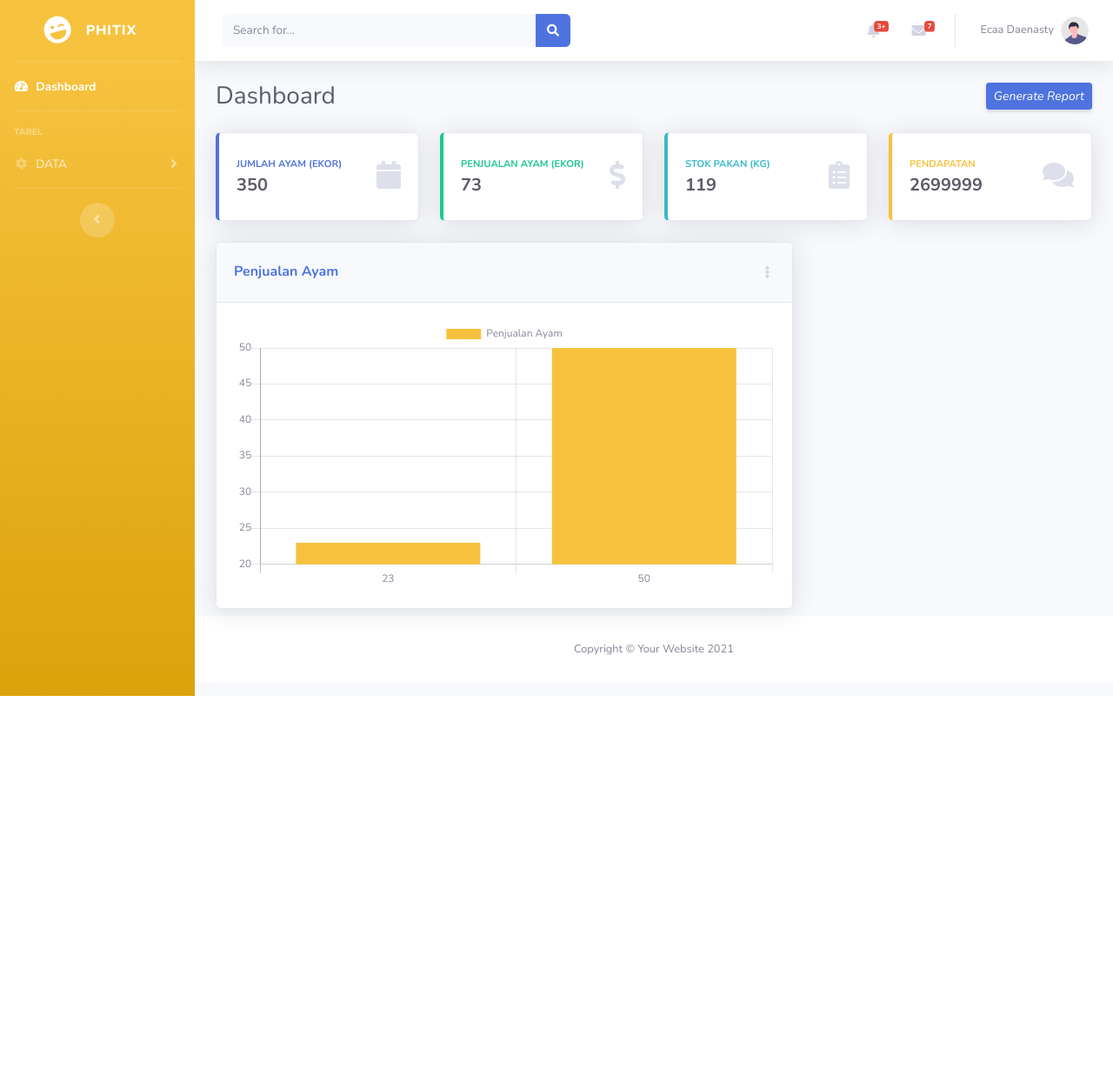
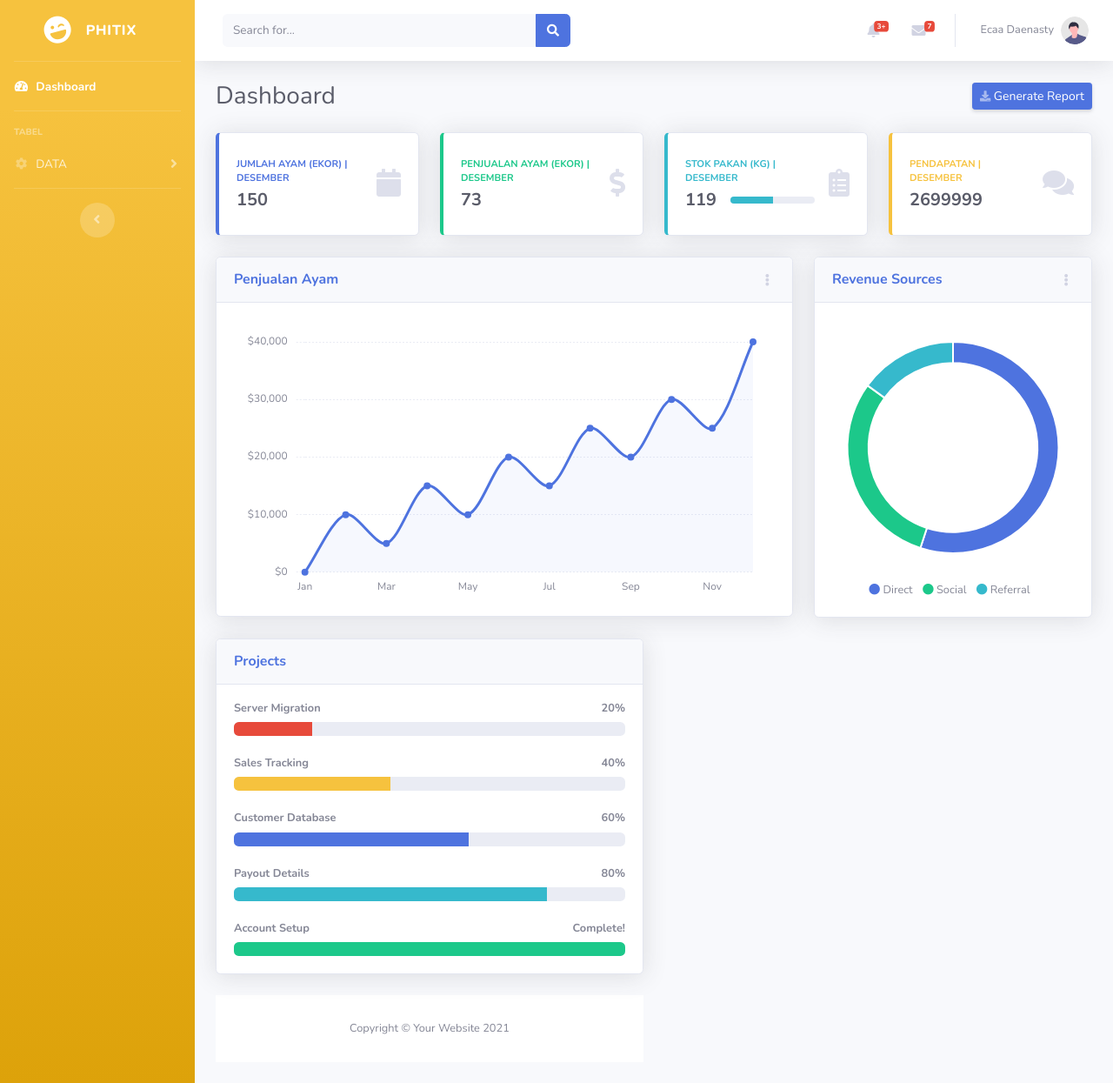
Before and after one commit to aishandavaniaa/phitix, a PHP site: page / in a window 1280 px wide. Shown: the whole page at 87% size. Before the commit the page ends 800 px from the top, so only its background shows below. Run offline with PHP 8.4, Linux system fonts and the light colour scheme; a user stored in the database is signed in; data comes from the database, SQL or seed files in the repository; some libraries are stand-ins or nearby versions.

Commit message:
Revert "dashboard"
This reverts commit efd4d23f0173a374bc3691f53490091bcda379f8.

```diff
--- a/index.php
+++ b/index.php
@@ -30,8 +30,6 @@
     <link
         href="https://fonts.googleapis.com/css?family=Nunito:200,200i,300,300i,400,400i,600,600i,700,700i,800,800i,900,900i"
         rel="stylesheet">
-        <script src="//code.jquery.com/jquery-1.9.1.js"></script>
-  <script src="//cdnjs.cloudflare.com/ajax/libs/Chart.js/2.4.0/Chart.min.js"></script>
 
     <!-- Custom styles for this template-->
     <link href="sb-admin-2.min.css" rel="stylesheet">
@@ -323,19 +321,8 @@
                     <!-- Page Heading -->
                     <div class="d-sm-flex align-items-center justify-content-between mb-4">
                         <h1 class="h3 mb-0 text-gray-800">Dashboard</h1>
-                        <a href="#" class="d-none d-sm-inline-block btn btn-sm btn-primary shadow-sm"
-                            class="fas fa-download fa-sm text-white-50" onclick="window.print()"><i>Generate Report</i></a>
-                                    <script>
-                                    document.getElementById("print-button").onclick = function() {
-                                        window.print(document.getElementById("print-area"));
-                                    };
-                                    </script>
-
-
-
-
-
-
+                        <a href="#" class="d-none d-sm-inline-block btn btn-sm btn-primary shadow-sm"><i
+                                class="fas fa-download fa-sm text-white-50"></i> Generate Report</a>
                     </div>
 
                     <!-- Content Row -->
@@ -343,29 +330,26 @@
 
                         <!-- Earnings (Monthly) Card Example -->
                         <?php
+                        $query = "SELECT * FROM data_ayam";
+                        $result = mysqli_query($koneksi, $query);
+                        $no = 1;
+                        if ($sesLvl == 1) {
+                        $dis = "";
+                        }else{
+                        $dis = "disabled";
+                        }
+                        while ($row = mysqli_fetch_array($result)) {
 
-
-
-
-                          $query = "SELECT  SUM(jumlah_masuk) from data_ayam";
-                          $result = mysqli_query($koneksi, $query);
-                          //display data on web page
-                          while($row = mysqli_fetch_array($result)){
-                              $jumlah_masuk = $row['SUM(jumlah_masuk)'];
-
-                          }
-
-                         //close the connection
-
-                      ?>
-
+                        $jumlah_masuk = $row['jumlah_masuk'];
+                        }
+                        ?>
                         <div class="col-xl-3 col-md-6 mb-4">
                             <div class="card border-left-primary shadow h-100 py-2">
                                 <div class="card-body">
                                     <div class="row no-gutters align-items-center">
                                         <div class="col mr-2">
                                             <div class="text-xs font-weight-bold text-primary text-uppercase mb-1">
-                                                Jumlah Ayam (ekor)</div>
+                                                Jumlah Ayam (ekor) | DESEMBER</div>
                                             <div class="h5 mb-0 font-weight-bold text-gray-800"><?php echo $jumlah_masuk; ?></div>
                                         </div>
                                         <div class="col-auto">
@@ -396,7 +380,7 @@
                                     <div class="row no-gutters align-items-center">
                                         <div class="col mr-2">
                                             <div class="text-xs font-weight-bold text-success text-uppercase mb-1">
-                                                Penjualan Ayam (ekor)</div>
+                                                Penjualan Ayam (ekor) | DESEMBER</div>
                                             <div class="h5 mb-0 font-weight-bold text-gray-800"><?php echo $laku_ayam; ?></div>
                                         </div>
                                         <div class="col-auto">
@@ -425,14 +409,18 @@
                                 <div class="card-body">
                                     <div class="row no-gutters align-items-center">
                                         <div class="col mr-2">
-                                            <div class="text-xs font-weight-bold text-info text-uppercase mb-1">Stok Pakan (kg)
+                                            <div class="text-xs font-weight-bold text-info text-uppercase mb-1">Stok Pakan (kg) | DESEMBER
                                             </div>
                                             <div class="row no-gutters align-items-center">
                                                 <div class="col-auto">
                                                     <div class="h5 mb-0 mr-3 font-weight-bold text-gray-800"><?php echo $pakan; ?></div>
                                                 </div>
                                                 <div class="col">
-
+                                                    <div class="progress progress-sm mr-2">
+                                                        <div class="progress-bar bg-info" role="progressbar"
+                                                            style="width: 50%" aria-valuenow="50" aria-valuemin="0"
+                                                            aria-valuemax="100"></div>
+                                                    </div>
                                                 </div>
                                             </div>
                                         </div>
@@ -467,7 +455,7 @@
                                     <div class="row no-gutters align-items-center">
                                         <div class="col mr-2">
                                             <div class="text-xs font-weight-bold text-warning text-uppercase mb-1">
-                                                Pendapatan </div>
+                                                Pendapatan | DESEMBER </div>
                                             <div class="h5 mb-0 font-weight-bold text-gray-800"><?php echo $total; ?></div>
                                         </div>
                                         <div class="col-auto">
@@ -485,59 +473,15 @@
 
                         <!-- Area Chart -->
                         <div class="col-xl-8 col-lg-7">
-                            <div class="card shadow mb-2">
+                            <div class="card shadow mb-4">
                                 <!-- Card Header - Dropdown -->
                                 <div
-                                    class="card-header py-4 d-flex flex-row align-items-center justify-content-between">
+                                    class="card-header py-3 d-flex flex-row align-items-center justify-content-between">
                                     <h6 class="m-0 font-weight-bold text-primary">Penjualan Ayam</h6>
                                     <div class="dropdown no-arrow">
                                         <a class="dropdown-toggle" href="#" role="button" id="dropdownMenuLink"
                                             data-toggle="dropdown" aria-haspopup="true" aria-expanded="false">
                                             <i class="fas fa-ellipsis-v fa-sm fa-fw text-gray-400"></i>
-                                            <script>
-	$(document).ready(function () {
-		showGraph();
-	});
-
-	function showGraph()
-
-{
-	{
-		$.post("bar_encode.php",
-			function (data)
-			{
-				console.log(data);
-				var id = [];
-				var jual = [];
-
-			for (var i in data) {
-				id.push(data[i].total_ayam);
-				jual.push(data[i].total_ayam);
-			}
-			var chartdata = {
-				labels: id,
-				datasets: [
-				{
-					label: 'Penjualan Ayam',
-					backgroundColor: '#f6c23e',
-					borderColor: '#46d5f1',
-					hoverBackgroundColor: '#CCCCCC',
-					hoverBorderColor: '#666666',
-					data: jual
-				}
-				]
-			};
-
-			var graphTarget = $("#graphCanvas");
-
-			var barGraph = new Chart(graphTarget, {
-				type: 'bar',
-				data: chartdata
-			});
-			});
-	}
-}
-</script>
                                         </a>
                                         <div class="dropdown-menu dropdown-menu-right shadow animated--fade-in"
                                             aria-labelledby="dropdownMenuLink">
@@ -551,14 +495,103 @@
                                 </div>
                                 <!-- Card Body -->
                                 <div class="card-body">
-                                <div id="chart-container">
-                                    <canvas id="graphCanvas"></canvas>
-
-                                </div>
+                                    <div class="chart-area">
+                                        <canvas id="myAreaChart"></canvas>
                                     </div>
                                 </div>
                             </div>
                         </div>
+
+                        <!-- Pie Chart -->
+                        <div class="col-xl-4 col-lg-5">
+                            <div class="card shadow mb-4">
+                                <!-- Card Header - Dropdown -->
+                                <div
+                                    class="card-header py-3 d-flex flex-row align-items-center justify-content-between">
+                                    <h6 class="m-0 font-weight-bold text-primary">Revenue Sources</h6>
+                                    <div class="dropdown no-arrow">
+                                        <a class="dropdown-toggle" href="#" role="button" id="dropdownMenuLink"
+                                            data-toggle="dropdown" aria-haspopup="true" aria-expanded="false">
+                                            <i class="fas fa-ellipsis-v fa-sm fa-fw text-gray-400"></i>
+                                        </a>
+                                        <div class="dropdown-menu dropdown-menu-right shadow animated--fade-in"
+                                            aria-labelledby="dropdownMenuLink">
+                                            <div class="dropdown-header">Dropdown Header:</div>
+                                            <a class="dropdown-item" href="#">Action</a>
+                                            <a class="dropdown-item" href="#">Another action</a>
+                                            <div class="dropdown-divider"></div>
+                                            <a class="dropdown-item" href="#">Something else here</a>
+                                        </div>
+                                    </div>
+                                </div>
+                                <!-- Card Body -->
+                                <div class="card-body">
+                                    <div class="chart-pie pt-4 pb-2">
+                                        <canvas id="myPieChart"></canvas>
+                                    </div>
+                                    <div class="mt-4 text-center small">
+                                        <span class="mr-2">
+                                            <i class="fas fa-circle text-primary"></i> Direct
+                                        </span>
+                                        <span class="mr-2">
+                                            <i class="fas fa-circle text-success"></i> Social
+                                        </span>
+                                        <span class="mr-2">
+                                            <i class="fas fa-circle text-info"></i> Referral
+                                        </span>
+                                    </div>
+                                </div>
+                            </div>
+                        </div>
+                    </div>
+
+                    <!-- Content Row -->
+                    <div class="row">
+
+                        <!-- Content Column -->
+                        <div class="col-lg-6 mb-4">
+
+                            <!-- Project Card Example -->
+                            <div class="card shadow mb-4">
+                                <div class="card-header py-3">
+                                    <h6 class="m-0 font-weight-bold text-primary">Projects</h6>
+                                </div>
+                                <div class="card-body">
+                                    <h4 class="small font-weight-bold">Server Migration <span
+                                            class="float-right">20%</span></h4>
+                                    <div class="progress mb-4">
+                                        <div class="progress-bar bg-danger" role="progressbar" style="width: 20%"
+                                            aria-valuenow="20" aria-valuemin="0" aria-valuemax="100"></div>
+                                    </div>
+                                    <h4 class="small font-weight-bold">Sales Tracking <span
+                                            class="float-right">40%</span></h4>
+                                    <div class="progress mb-4">
+                                        <div class="progress-bar bg-warning" role="progressbar" style="width: 40%"
+                                            aria-valuenow="40" aria-valuemin="0" aria-valuemax="100"></div>
+                                    </div>
+                                    <h4 class="small font-weight-bold">Customer Database <span
+                                            class="float-right">60%</span></h4>
+                                    <div class="progress mb-4">
+                                        <div class="progress-bar" role="progressbar" style="width: 60%"
+                                            aria-valuenow="60" aria-valuemin="0" aria-valuemax="100"></div>
+                                    </div>
+                                    <h4 class="small font-weight-bold">Payout Details <span
+                                            class="float-right">80%</span></h4>
+                                    <div class="progress mb-4">
+                                        <div class="progress-bar bg-info" role="progressbar" style="width: 80%"
+                                            aria-valuenow="80" aria-valuemin="0" aria-valuemax="100"></div>
+                                    </div>
+                                    <h4 class="small font-weight-bold">Account Setup <span
+                                            class="float-right">Complete!</span></h4>
+                                    <div class="progress">
+                                        <div class="progress-bar bg-success" role="progressbar" style="width: 100%"
+                                            aria-valuenow="100" aria-valuemin="0" aria-valuemax="100"></div>
+                                    </div>
+                                </div>
+                            </div>
+
+
+                        <div class="col-lg-6 mb-4">
 
 
                 <!-- /.container-fluid -->
```
Also changed, not shown: pengeluaran.php (+7 -9 lines).
